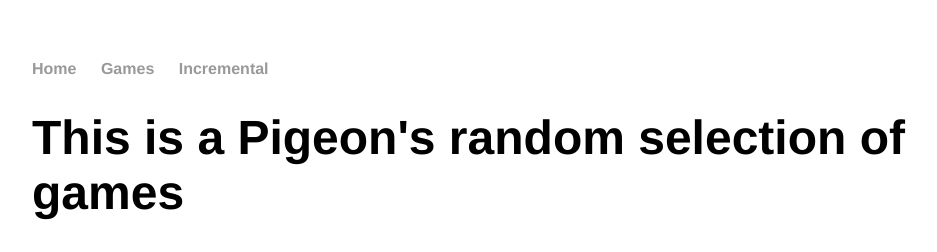
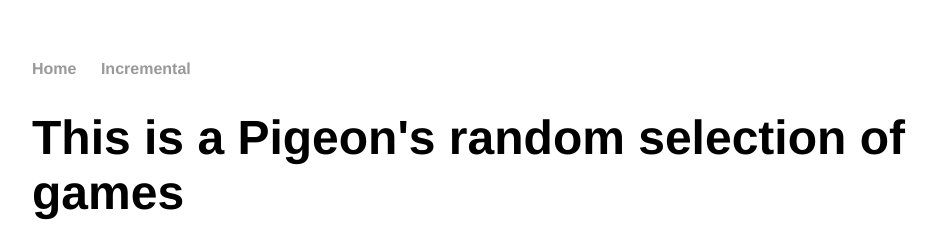
Before and after one commit to HoboZeke/hobozeke.github.io, a Jekyll site: the page built from index.html, in a window 1280 px wide. Shown: the top 252 px of the page, without its empty margins (160-1097 px from the left). Built offline with Jekyll 4.4.1, drawn with Linux system fonts in a browser that asks for light colours.

Commit message:
Update default.html

```diff
--- a/_layouts/default.html
+++ b/_layouts/default.html
@@ -9,8 +9,7 @@
 			<nav>
 	    		<ul>
 	        		<li><a href="/">Home</a></li>
-		        	<li><a href="/games">Games</a></li>
-				<li><a href="/incremental">Incremental</a></li>
+		        	<li><a href="/incremental">Incremental</a></li>
 	    		</ul>
 			</nav>
 			<div class="container">
```
